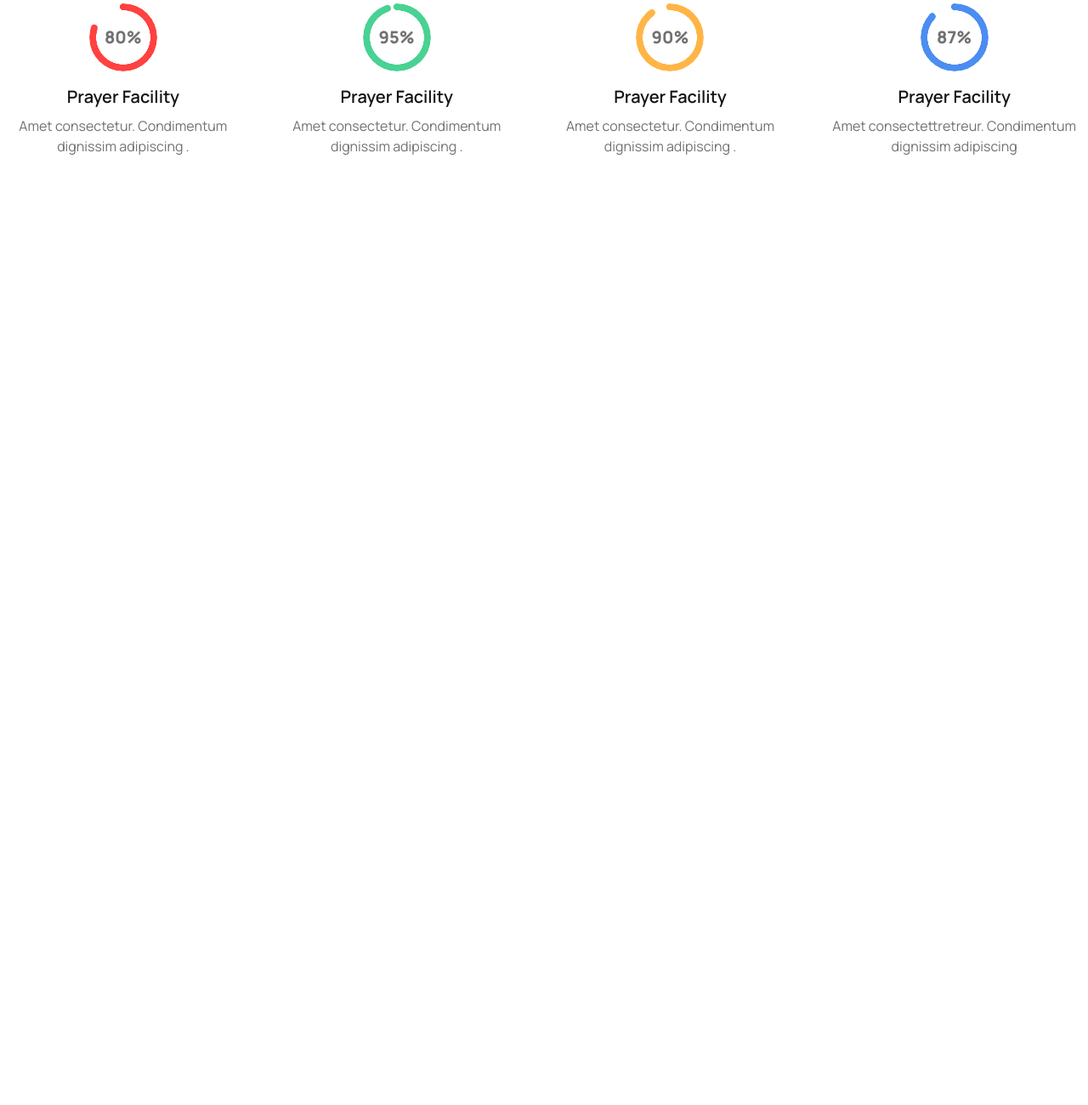
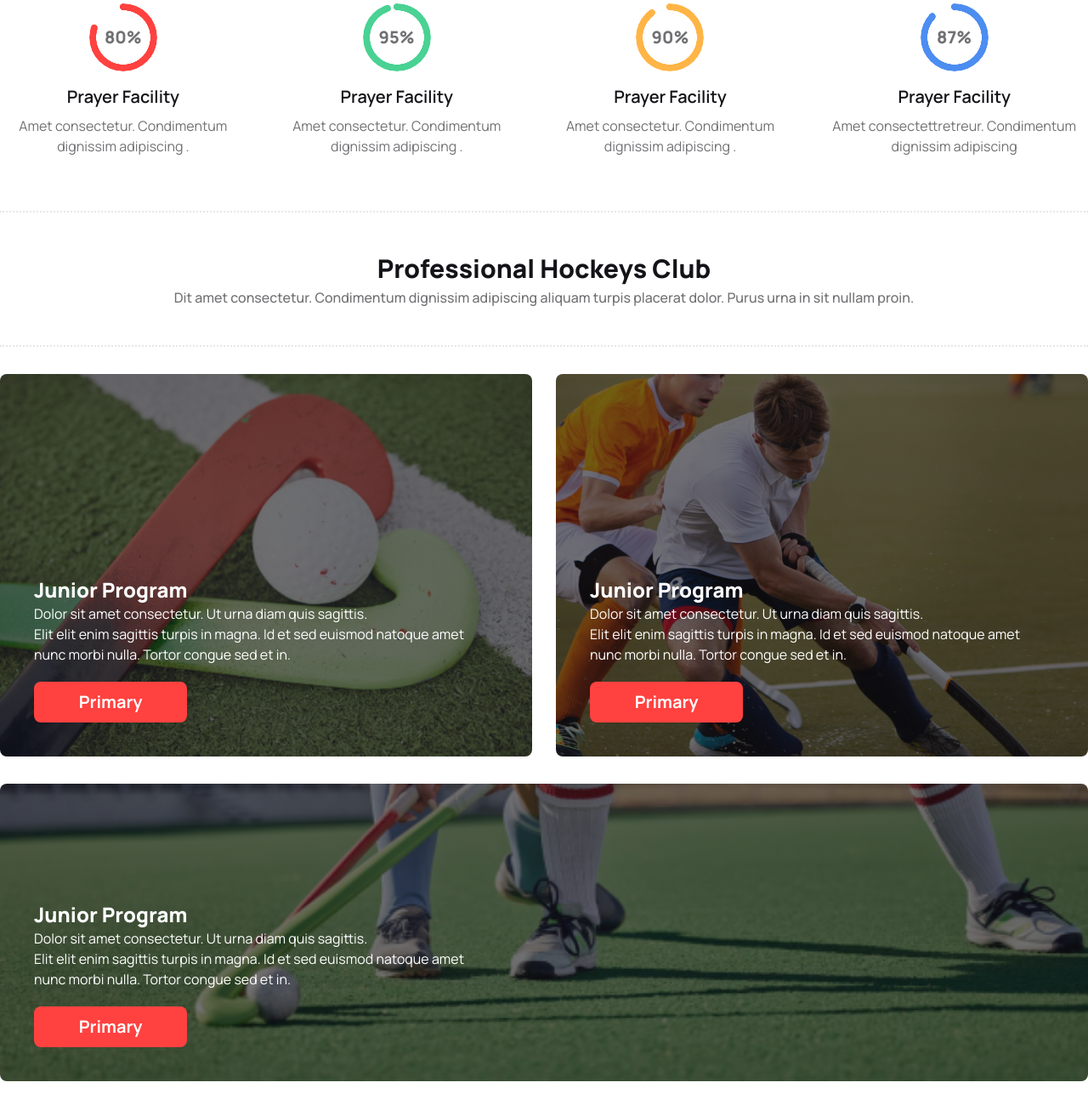
Before and after one commit to rana5699/hockey-tournament, a plain HTML site: page index.html in a window 1280 px wide. Shown: the part 954-2254 px from the top of the page at 85% size. Before the commit the page ends 1202 px from the top, so only its background shows below. Drawn offline with nearby package versions, Linux system fonts and the light colour scheme.

Commit message:
Professional Hockeys Club complete now

```diff
--- a/index.html
+++ b/index.html
@@ -48,7 +48,7 @@
   </head>
   <body class="font-manrope">
     <!-- !Header Part START here -->
-    <header class="container mx-auto my-5 p-5 md:p-0 rounded-xl">
+    <header class="container mx-auto my-5 p-5 md:p-0 lg:p-0rounded-xl">
       <!-- ?Banner section START here from deisyUI -->
       <div class="carousel w-full rounded-xl">
         <div id="slide1" class="carousel-item relative w-full">
@@ -86,7 +86,7 @@
     <!-- !Main Part START here -->
     <main class="container mx-auto">
       <!-- ? professional club section START here -->
-      <section class="px-5 md:px-0 my-7">
+      <section class="px-5 md:px-0 lg:p-0 my-7">
         <!-- ?content part START here -->
         <div
           class="flex justify-center items-center text-center line h-40 border-y-2 border-dotted"
@@ -105,7 +105,7 @@
 
         <!-- ?progress part START here from deisyUI-->
         <div
-          class="my-12 flex-col md:flex-row flex justify-between items-center gap-8"
+          class="my-12 flex-col md:flex-row lg:flex-row flex justify-between items-center gap-8"
         >
           <!-- progress-1 START here -->
           <div class="text-center">
@@ -182,6 +182,117 @@
         <!-- ?progress part END here from deisyUI-->
       </section>
       <!-- ? professional club section END here -->
+
+      <!-- ?program section START here -->
+      <section class="px-5 md:px-0 lg:p-0 my-7">
+        <!-- ?program content part START here -->
+        <div
+          class="flex justify-center items-center text-center line h-40 border-y-2 border-dotted"
+        >
+          <div>
+            <h2 class="text-title text-3xl font-extrabold my-1">
+              Professional Hockeys Club
+            </h2>
+            <p class="text-desc font-medium">
+              Dit amet consectetur. Condimentum dignissim adipiscing aliquam
+              turpis placerat dolor. Purus urna in sit nullam proin.
+            </p>
+          </div>
+        </div>
+        <!-- ?program content part END here -->
+
+        <!-- ?program card part START here -->
+        <div
+          class="my-8 flex justify-between flex-col md:flex-row lg:flex-row gap-7"
+        >
+          <!-- card-1 -->
+          <div
+            class="bg-cover bg-center h-[450px] rounded-lg p-10 flex justify-start items-end w-full"
+            style="
+              background-image: linear-gradient(
+                  rgba(19, 19, 24, 0.6),
+                  rgba(19, 19, 24, 0.6) 100%
+                ),
+                url('./Images/2.png');
+            "
+          >
+            <div class="text-left">
+              <h1 class="text-white text-2xl font-extrabold">Junior Program</h1>
+              <p class="text-white">
+                Dolor sit amet consectetur. Ut urna diam quis sagittis. <br />
+                Elit elit enim sagittis turpis in magna. Id et sed euismod
+                natoque amet <br />
+                nunc morbi nulla. Tortor congue sed et in.
+              </p>
+              <button
+                class="mt-5 w-[180px] btn border border-tomato bg-tomato rounded-lg text-white font-bold text-xl text-center hover:bg-tomato border-none"
+              >
+                Primary
+              </button>
+            </div>
+          </div>
+          <!-- card-1 -->
+
+          <!-- card-2 -->
+          <div
+            class="bg-cover bg-center h-[450px] rounded-lg p-10 flex justify-start items-end w-full"
+            style="
+              background-image: linear-gradient(
+                  rgba(19, 19, 24, 0.6),
+                  rgba(19, 19, 24, 0.6) 100%
+                ),
+                url('./Images/4.png');
+            "
+          >
+            <div class="text-left">
+              <h1 class="text-white text-2xl font-extrabold">Junior Program</h1>
+              <p class="text-white">
+                Dolor sit amet consectetur. Ut urna diam quis sagittis. <br />
+                Elit elit enim sagittis turpis in magna. Id et sed euismod
+                natoque amet <br />
+                nunc morbi nulla. Tortor congue sed et in.
+              </p>
+              <button
+                class="mt-5 w-[180px] btn border border-tomato bg-tomato rounded-lg text-white font-bold text-xl text-center hover:bg-tomato border-none"
+              >
+                Primary
+              </button>
+            </div>
+          </div>
+          <!-- card-2 -->
+        </div>
+
+        <!-- ?card-3 -->
+        <div
+          class="bg-cover bg-center h-[350px] rounded-lg p-10 flex justify-start items-end"
+          style="
+            background-image: linear-gradient(
+                rgba(19, 19, 24, 0.6),
+                rgba(19, 19, 24, 0.6) 100%
+              ),
+              url('./Images/3.png');
+          "
+        >
+          <div class="text-left">
+            <h1 class="text-white text-2xl font-extrabold">Junior Program</h1>
+            <p class="text-white">
+              Dolor sit amet consectetur. Ut urna diam quis sagittis. <br />
+              Elit elit enim sagittis turpis in magna. Id et sed euismod natoque
+              amet <br />
+              nunc morbi nulla. Tortor congue sed et in.
+            </p>
+            <button
+              class="mt-5 w-[180px] btn border border-tomato bg-tomato rounded-lg text-white font-bold text-xl text-center hover:bg-tomato border-none"
+            >
+              Primary
+            </button>
+          </div>
+        </div>
+        <!-- ?card-3 -->
+
+        <!-- ?program card part END here -->
+      </section>
+      <!-- ?program section END here -->
     </main>
     <!-- !Main Part END here -->
 
```
